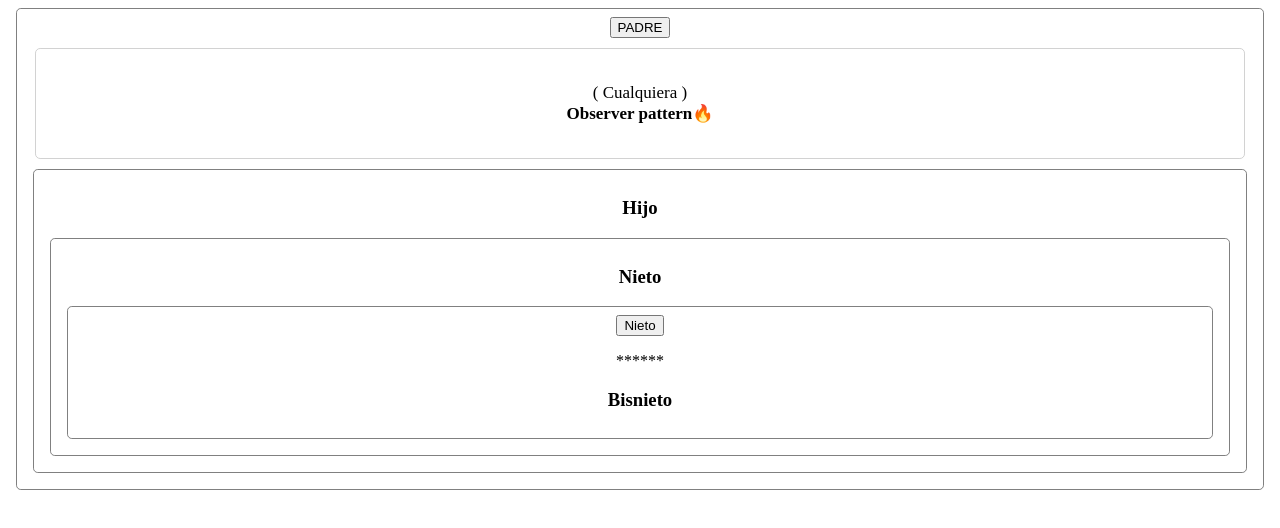
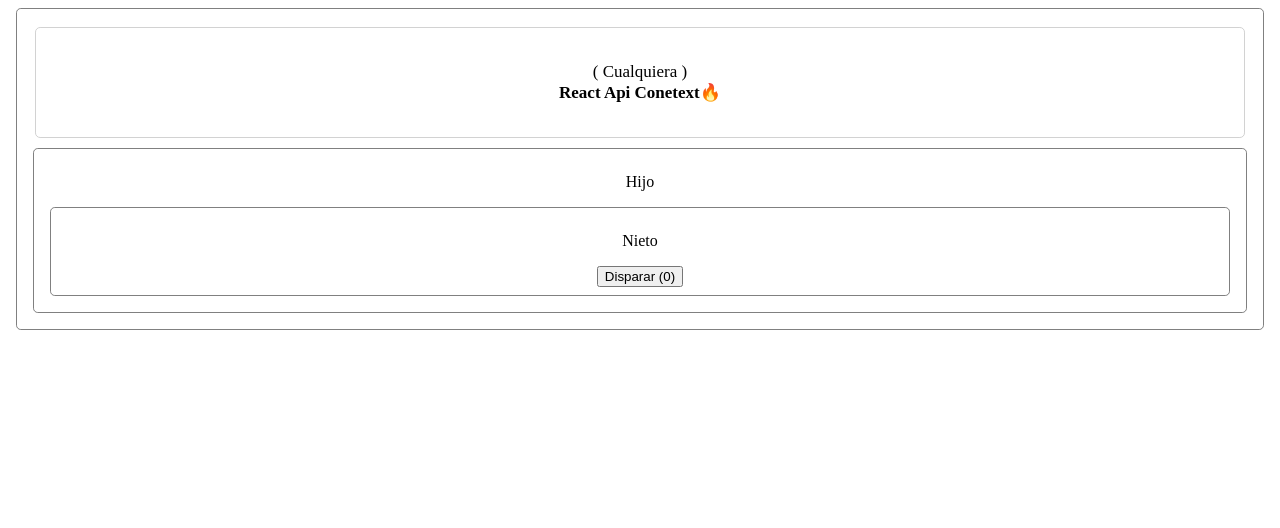
Before and after one commit to Eisten1996/react-fundamentos, a React (Create React App) app: page / in a window 1280 px wide. Shown: the top 528 px of the page. Built offline with nearby package versions, Linux system fonts and the light colour scheme.

Commit message:
Comunicacion con API Context
La mejor forma para usar comunicacion entre componente de forma nativa

```diff
--- a/src/App.js
+++ b/src/App.js
@@ -1,4 +1,6 @@
 import React, { Component } from 'react'
+
+const { Provider, Consumer } = React.createContext()
 
 const Header = () => {
   const subtitleSyle = {
@@ -18,7 +20,7 @@ const Header = () => {
     <header style={headerStyle}>
       <div>( Cualquiera )</div>
       <div style={subtitleSyle}>
-        Observer pattern
+        React Api Conetext
         <span role="img" aria="img">
           🔥
         </span>
@@ -39,61 +41,48 @@ class Hijo extends Component {
   render() {
     return (
       <div style={boxStyles}>
-        <h3>Hijo</h3>
+        <p>Hijo</p>
         <Nieto />
       </div>
     )
   }
 }
 
-class Nieto extends Component {
-  render() {
-    return (
+const Nieto = () => (
+  <Consumer>
+    {({ clicks, addClick }) => (
       <div style={boxStyles}>
-        <h3>Nieto</h3>
-        <Bisnieto />
+        <p>Nieto</p>
+        <button onClick={addClick}>Disparar ({clicks})</button>
       </div>
-    )
+    )}
+  </Consumer>
+)
+
+class App extends Component {
+  state = {
+    clicks: 0,
   }
-}
 
-class Bisnieto extends Component {
-  state = {
-    messages: '******',
-  }
-  handlerClick = () => {
+  addClick = () => {
     this.setState({
-      messages: window.title,
+      clicks: this.state.clicks + 1,
     })
   }
 
   render() {
     return (
-      <div style={boxStyles}>
-        <button onClick={this.handlerClick}>Nieto</button>
-        <p>{this.state.messages}</p>
-        <h3>Bisnieto</h3>
-      </div>
-    )
-  }
-}
-
-class App extends Component {
-  componentDidMount() {
-    window.title = 'React es cool'
-  }
-
-  handlerClick = () => {
-    window.title = '#####'
-  }
-
-  render() {
-    return (
-      <div style={boxStyles}>
-        <button onClick={this.handlerClick}>PADRE</button>
-        <Header />
-        <Hijo />
-      </div>
+      <Provider
+        value={{
+          clicks: this.state.clicks,
+          addClick: this.addClick,
+        }}
+      >
+        <div style={boxStyles}>
+          <Header />
+          <Hijo />
+        </div>
+      </Provider>
     )
   }
 }
```
